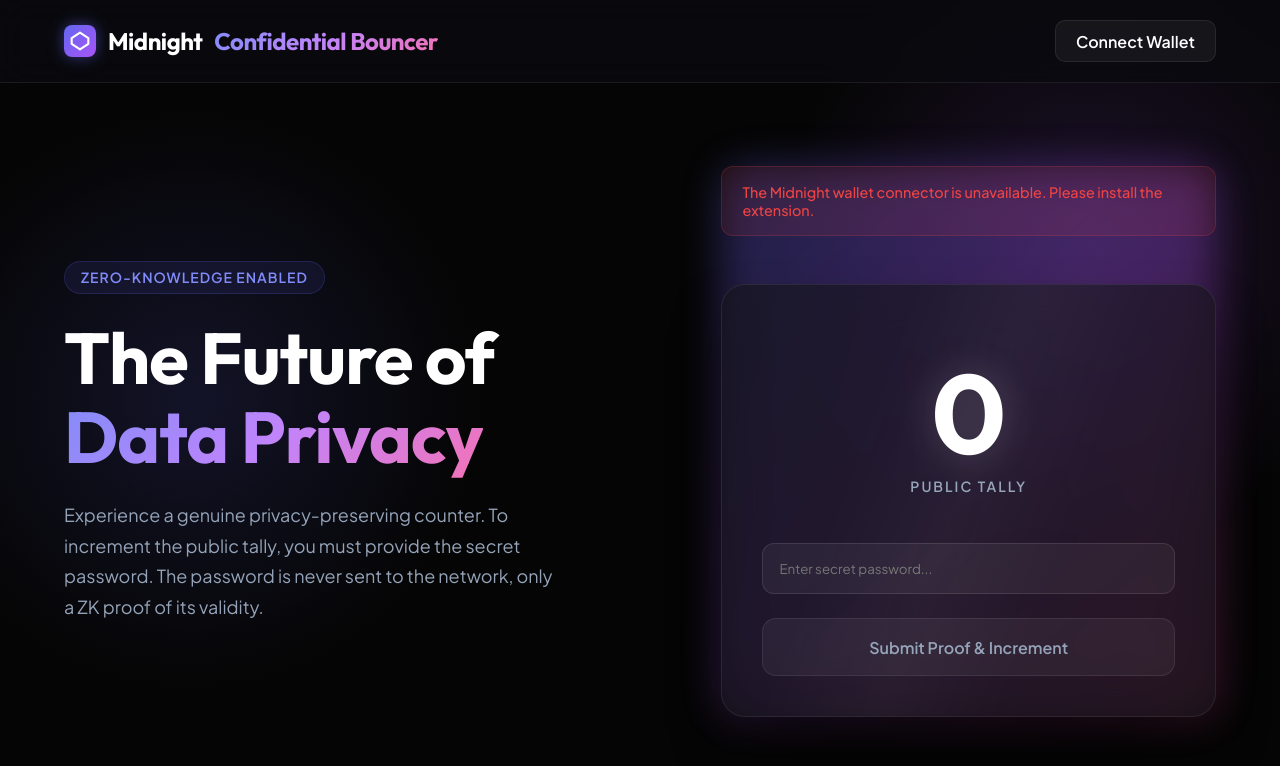
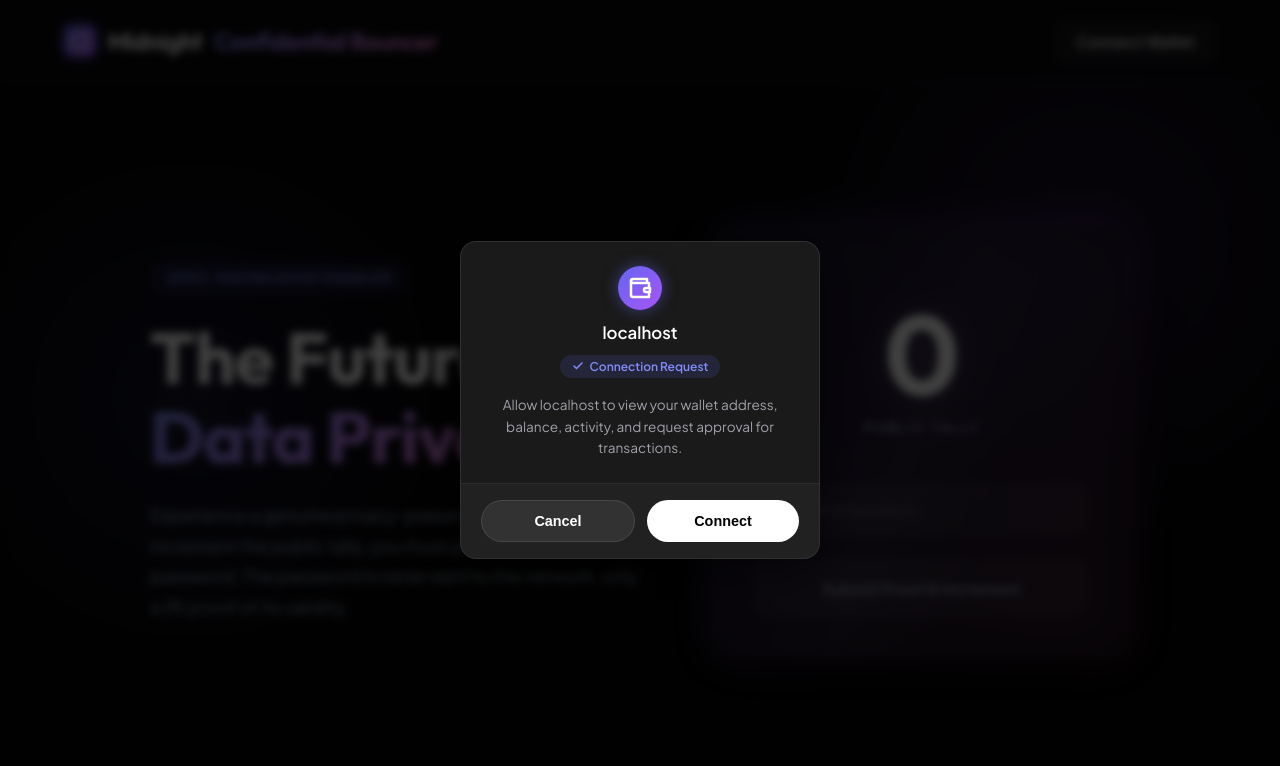
Before and after one commit to Shubhamkale5692/Production-Grade-dApp, a React (Vite) app: page / in a window 1280 px wide. Both pictures are taken after a click on the button "Connect Wallet". Shown: the top 766 px of the page. Built offline with nearby package versions, Linux system fonts and the light colour scheme.

Commit message:
feat(ui): implement custom wallet connection modal matching Lace UI

```diff
--- a/src/App.css
+++ b/src/App.css
@@ -451,3 +451,118 @@
 }
 
 /* UI Polished for Level 3 Submission */
+
+/* Modal Overlay */
+.modal-overlay {
+  position: fixed;
+  inset: 0;
+  background: rgba(0, 0, 0, 0.75);
+  backdrop-filter: blur(4px);
+  display: flex;
+  justify-content: center;
+  align-items: center;
+  z-index: 1000;
+}
+
+.modal-content {
+  background: #1a1a1a;
+  border: 1px solid rgba(255, 255, 255, 0.1);
+  border-radius: 16px;
+  width: 90%;
+  max-width: 360px;
+  box-shadow: 0 10px 40px rgba(0,0,0,0.5);
+  overflow: hidden;
+  animation: slideIn 0.2s ease-out forwards;
+}
+
+.modal-header {
+  padding: 24px 20px 16px;
+  display: flex;
+  flex-direction: column;
+  align-items: center;
+  gap: 12px;
+}
+
+.modal-logo {
+  width: 44px;
+  height: 44px;
+  border-radius: 50%;
+  background: linear-gradient(135deg, var(--primary), var(--secondary));
+  display: flex;
+  align-items: center;
+  justify-content: center;
+  box-shadow: 0 0 15px var(--primary-glow);
+}
+
+.modal-title {
+  font-weight: 600;
+  font-size: 1.05rem;
+  color: white;
+}
+
+.modal-badge {
+  background: rgba(99, 102, 241, 0.15);
+  color: #818cf8;
+  padding: 4px 12px;
+  border-radius: 12px;
+  font-size: 0.75rem;
+  font-weight: 600;
+  display: flex;
+  align-items: center;
+  gap: 6px;
+}
+
+.modal-body {
+  padding: 0 24px 24px;
+  text-align: center;
+  color: #a1a1aa;
+  font-size: 0.85rem;
+  line-height: 1.6;
+}
+
+.modal-footer {
+  display: flex;
+  gap: 12px;
+  padding: 16px 20px;
+  background: rgba(255,255,255,0.03);
+  border-top: 1px solid rgba(255, 255, 255, 0.05);
+}
+
+.modal-btn-cancel {
+  flex: 1;
+  padding: 12px;
+  border-radius: 100px;
+  background: rgba(255,255,255,0.08);
+  border: 1px solid rgba(255,255,255,0.1);
+  color: white;
+  font-weight: 600;
+  cursor: pointer;
+  transition: all 0.2s;
+  font-size: 0.9rem;
+}
+.modal-btn-cancel:hover:not(:disabled) {
+  background: rgba(255,255,255,0.15);
+}
+
+.modal-btn-connect {
+  flex: 1;
+  padding: 12px;
+  border-radius: 100px;
+  background: white;
+  color: black;
+  border: none;
+  font-weight: 600;
+  cursor: pointer;
+  transition: all 0.2s;
+  font-size: 0.9rem;
+}
+.modal-btn-connect:hover:not(:disabled) {
+  opacity: 0.9;
+  transform: translateY(-1px);
+}
+.modal-btn-connect:disabled {
+  background: rgba(255,255,255,0.3);
+  color: rgba(0,0,0,0.5);
+  cursor: not-allowed;
+  transform: none;
+}
--- a/src/App.tsx
+++ b/src/App.tsx
@@ -17,6 +17,18 @@
   const [walletAddress, setWalletAddress] = useState<string>('');
 
   const [secretPassword, setSecretPassword] = useState('');
+  const [showWalletModal, setShowWalletModal] = useState(false);
+
+  const handleOpenModal = () => {
+    setError(null);
+    setSuccessMsg(null);
+    setShowWalletModal(true);
+  };
+
+  const handleCancelModal = () => {
+    setShowWalletModal(false);
+    setError("Wallet connection was rejected. Please try again.");
+  };
 
   const connectWallet = async () => {
     if (isConnecting || walletConnected) return;
@@ -27,7 +39,7 @@
 
     try {
       if (typeof window === 'undefined' || !window.midnight) {
-        throw new Error("The Midnight wallet connector is unavailable. Please install the extension.");
+        throw new Error("The Midnight wallet connector is unavailable. Please install a compatible wallet like Lace.");
       }
 
       const walletIds = Object.keys(window.midnight);
@@ -48,7 +60,7 @@
           api = wallet;
         }
       } catch (e: any) {
-        throw new Error("Wallet connection was rejected. Please approve the request in Lace Wallet to continue.");
+        throw new Error("Wallet connection was rejected. Please try again.");
       }
 
       if (!api) {
@@ -67,9 +79,11 @@
       }
 
       setWalletConnected(true);
+      setShowWalletModal(false);
       setSuccessMsg("Wallet connected successfully!");
     } catch (err: any) {
       setWalletConnected(false);
+      setShowWalletModal(false);
       setError(err.message || "Failed to connect wallet.");
     } finally {
       setIsConnecting(false);
@@ -134,8 +148,8 @@
 
         <div className="nav-actions">
           {!walletConnected ? (
-            <button className="btn btn-nav" onClick={connectWallet} disabled={isConnecting}>
-              {isConnecting ? 'Connecting...' : 'Connect Wallet'}
+            <button className="btn btn-nav" onClick={handleOpenModal}>
+              Connect Wallet
             </button>
           ) : (
             <div style={{ display: 'flex', gap: '10px', alignItems: 'center' }}>
@@ -210,6 +224,44 @@
           </div>
         </section>
       </main>
+
+      {/* Wallet Connection Modal */}
+      {showWalletModal && (
+        <div className="modal-overlay">
+          <div className="modal-content">
+            <div className="modal-header">
+              <div className="modal-logo">
+                <svg width="24" height="24" viewBox="0 0 24 24" fill="none" stroke="white" strokeWidth="2.5" strokeLinecap="round" strokeLinejoin="round">
+                  <path d="M21 12V7H5a2 2 0 0 1 0-4h14v4" />
+                  <path d="M3 5v14a2 2 0 0 0 2 2h16v-5" />
+                  <path d="M18 12a2 2 0 0 0 0 4h4v-4Z" />
+                </svg>
+              </div>
+              <div className="modal-title">localhost</div>
+              <div className="modal-badge">
+                <svg width="12" height="12" viewBox="0 0 24 24" fill="none" stroke="currentColor" strokeWidth="3" strokeLinecap="round" strokeLinejoin="round"><polyline points="20 6 9 17 4 12"></polyline></svg>
+                Connection Request
+              </div>
+            </div>
+            <div className="modal-body">
+              Allow localhost to view your wallet address, balance, activity, and request approval for transactions.
+              {isConnecting && (
+                <div style={{ marginTop: '16px', color: 'white', fontWeight: 500 }}>
+                  Please approve in your Lace extension...
+                </div>
+              )}
+            </div>
+            <div className="modal-footer">
+              <button className="modal-btn-cancel" onClick={handleCancelModal} disabled={isConnecting}>
+                Cancel
+              </button>
+              <button className="modal-btn-connect" onClick={connectWallet} disabled={isConnecting}>
+                {isConnecting ? 'Connecting...' : 'Connect'}
+              </button>
+            </div>
+          </div>
+        </div>
+      )}
     </div>
   );
 }
```
